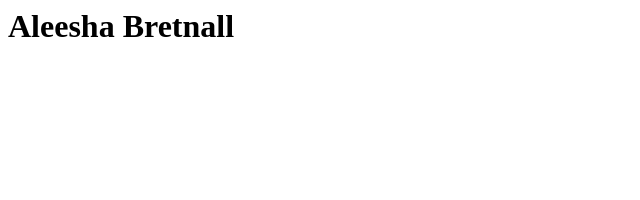
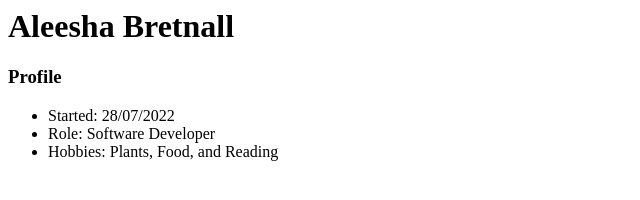
Before and after one commit to aleesha-b/aleesha-b.github.io, a plain HTML site: page index.html in a window 1280 px wide. Shown: the whole page, without its empty margins (0-640 px from the left). Drawn offline with Linux system fonts and the light colour scheme.

Commit message:
Updated my profile

```diff
--- a/index.html
+++ b/index.html
@@ -1 +1,7 @@
 <h1>Aleesha Bretnall</h1>
+<h3>Profile</h3>
+<ul>
+    <li>Started: 28/07/2022</li>
+    <li>Role: Software Developer</li>
+    <li>Hobbies: Plants, Food, and Reading</li>
+</ul>
```
